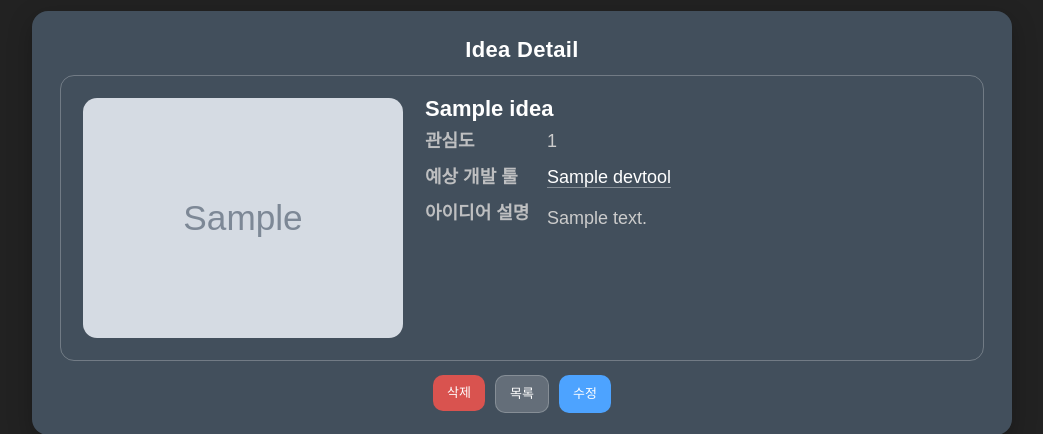
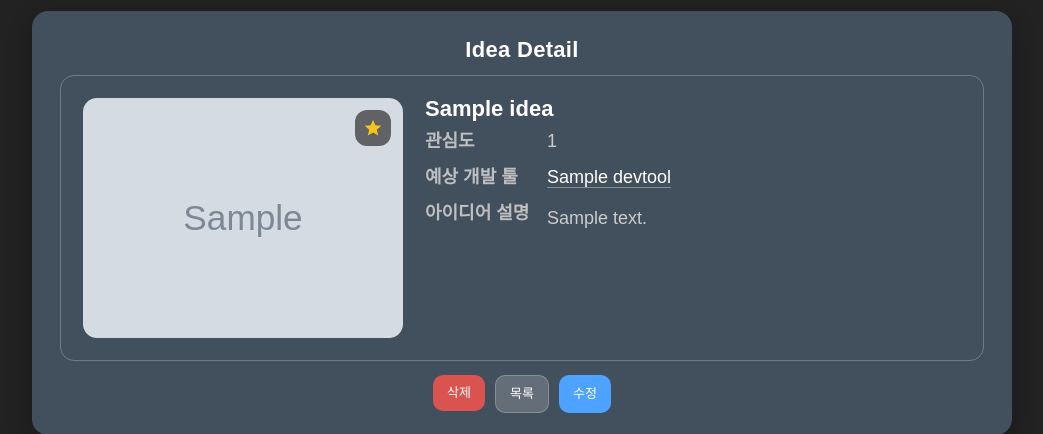
Before and after one commit to Pirogramming-24/Lee-hyungju, a Django app: page /idea/1/ in a window 1280 px wide. Shown: the part 249-683 px from the top of the page, without its empty margins (118-1161 px from the left). Run offline with Django 5.2, Linux system fonts and the light colour scheme; tables that the repository leaves empty hold one stand-in row (values such as "Sample post"); grey boxes marked "Sample" are stand-in pictures.

Commit message:
[assignment/fix] 디테일 안에도 찜하기 추가

```diff
--- a/SWIDEA_SITE/ideas/static/style.css
+++ b/SWIDEA_SITE/ideas/static/style.css
@@ -257,6 +257,7 @@ span.asteriskField{ color: gold; }
   justify-content:center;
   align-items:center;
   min-height: 240px;
+  position: relative;
 }
 
 .idea-detail-thumb img{
--- a/SWIDEA_SITE/ideas/templates/idea_detail.html
+++ b/SWIDEA_SITE/ideas/templates/idea_detail.html
@@ -16,6 +16,27 @@
 
         <!-- 좌측: 썸네일 -->
         <div class="idea-detail-thumb">
+          <button
+            type="button"
+            class="star-btn {% if idea.id in starred_ids %}is-filled{% else %}is-empty{% endif %}"
+            data-url="{% url 'ideas:idea_star_toggle_api' idea.pk %}"
+          >
+            <span class="star-icon">
+              {% if idea.id in starred_ids %}
+                <!-- 채워진 별 SVG -->
+                <svg viewBox="0 0 24 24" width="18" height="18">
+                  <path fill="currentColor" d="M12 17.3l-6.18 3.73 1.64-7.03L2 9.24l7.19-.61L12 2l2.81 6.63 7.19.61-5.46 4.76 1.64 7.03z"/>
+                </svg>
+              {% else %}
+                <!-- 빈 별 SVG -->
+                <svg viewBox="0 0 24 24" width="18" height="18">
+                <path fill="none" stroke="currentColor" stroke-width="2"
+                  d="M12 2l2.81 6.63 7.19.61-5.46 4.76 1.64 7.03L12 17.3l-6.18 3.73 1.64-7.03L2 9.24l7.19-.61z"/>
+                </svg>
+              {% endif %}
+            </span>
+          </button>
+
           {% if idea.image %}
             <img src="{{ idea.image.url }}" alt="{{ idea.title }}">
           {% else %}
--- a/SWIDEA_SITE/ideas/views.py
+++ b/SWIDEA_SITE/ideas/views.py
@@ -36,8 +36,12 @@ def ideas_list(request):
 
 def idea_detail(request, pk):
     idea = Idea.objects.get(id=pk)
+    starred_ids = set(
+        IdeaStar.objects.values_list("idea_id", flat=True)
+    )
     context = {
         "idea" : idea,
+        "starred_ids": starred_ids,
     }
     return render(request, "idea_detail.html", context)
 
```
